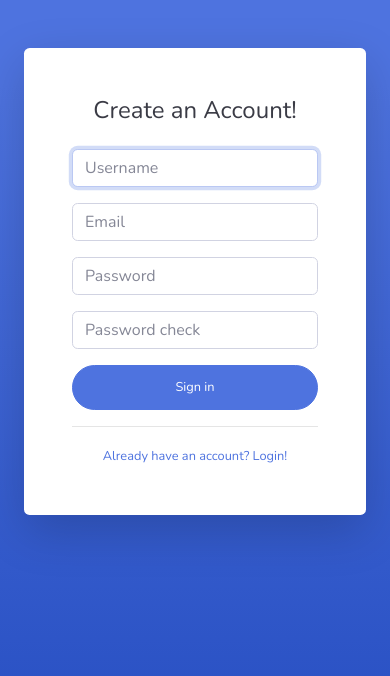
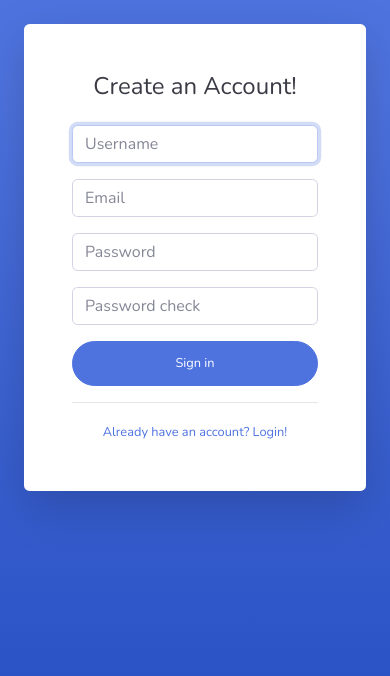
Before and after one commit to muhamrii/etooldashboard, a Django app: template etooldashboard/authentication/templates/authentication/register.html in a window 390 px wide. Shown: the top 676 px of the page. Run offline with Django 3.2, Linux system fonts and the light colour scheme; the template is opened without the code that fills it: values that come from a table or form of the project are taken from there, others are empty; parts of the project's set-up code (start-up, migrations or seed data) failed here and were passed over; some libraries are stand-ins or nearby versions.

Commit message:
frontendv1

```diff
--- a/etooldashboard/authentication/templates/authentication/login.html
+++ b/etooldashboard/authentication/templates/authentication/login.html
@@ -31,8 +31,7 @@
         <div class="row justify-content-center">
 
             <div class="col-xl-10 col-lg-12 col-md-9">
-
-                <div class="card o-hidden border-0 shadow-lg my-5">
+                <div class="card o-hidden border-0 shadow-lg my-4">
                     <div class="card-body p-0">
                         <!-- Nested Row within Card Body -->
                         <div class="row">
--- a/etooldashboard/authentication/templates/authentication/register.html
+++ b/etooldashboard/authentication/templates/authentication/register.html
@@ -27,11 +27,10 @@
 
     <div class="container">
 
-        <div class="card o-hidden border-0 shadow-lg my-5">
+        <div class="card o-hidden border-0 shadow-lg my-4">
             <div class="card-body p-0">
                 <!-- Nested Row within Card Body -->
                 <div class="row">
-                    <div class="col-lg-5 d-none d-lg-block bg-register-image"></div>
                     <div class="col-lg-7">
                         <div class="p-5">
                             <div class="text-center">
```
